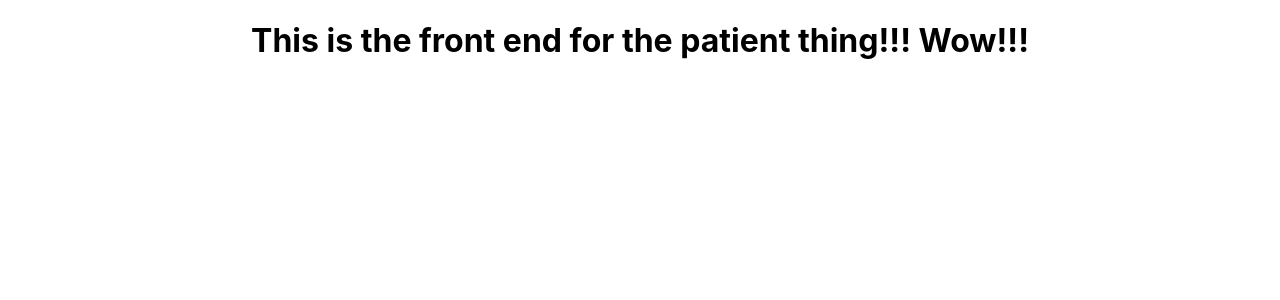
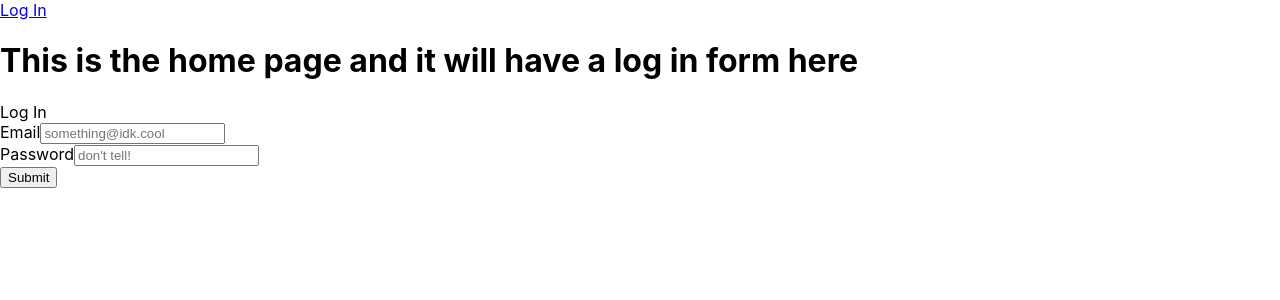
Before and after one commit to Post-Op-Patient-App/Front-End, a React (Create React App) app in the folder post-op-patient-app/: page / in a window 1280 px wide. Shown: the top 300 px of the page. Built offline with nearby package versions, Linux system fonts and the light colour scheme.

Commit message:
getting a home page/login page built

```diff
--- a/post-op-patient-app/package.json
+++ b/post-op-patient-app/package.json
@@ -9,8 +9,10 @@
     "formik": "^2.1.4",
     "react": "^16.12.0",
     "react-dom": "^16.12.0",
+    "react-router-dom": "^5.1.2",
     "react-scripts": "3.3.1",
-    "reactstrap": "^8.4.1"
+    "reactstrap": "^8.4.1",
+    "yup": "^0.28.1"
   },
   "scripts": {
     "start": "react-scripts start",
--- a/post-op-patient-app/src/App.js
+++ b/post-op-patient-app/src/App.js
@@ -1,11 +1,26 @@
 import React from 'react';
+import {BrowserRouter as Router, Route, Switch, Link} from "react-router-dom";
 import './App.css';
+import Patient from "./components/Patient/Patient.js";
+import Home from "./components/Home.js";
 
-function App() {
+function App(props) {
   return (
-    <div className="App">
-      <h1>This is the front end for the patient thing!!! Wow!!!</h1>
-    </div>
+    <main>
+    <Router>
+      <div className="nav-tabs">
+        <Link className="links" to="/">Log In</Link>
+      </div>
+      <Switch>
+        <Route path={`/patient/:${props.id}`}>
+          <Patient id={props.id}/>
+        </Route>
+        <Route path="/">
+          <Home />
+        </Route>
+      </Switch>
+      </Router>
+    </main>
   );
 }
 
--- /dev/null
+++ b/post-op-patient-app/src/components/Home.js
@@ -0,0 +1,26 @@
+import React from "react";
+import Formik from "formik";
+import { Button, Form, FormGroup, Label, Input, Card, CardHeader } from 'reactstrap';
+
+function Home(){
+  return (
+    <div className="home">
+      <h1>This is the home page and it will have a log in form here</h1>
+      <Card>
+      <CardHeader>Log In</CardHeader>
+      <Form inline>
+      <FormGroup className="mb-2 mr-sm-2 mb-sm-0">
+        <Label for="exampleEmail" className="mr-sm-2">Email</Label>
+        <Input type="email" name="email" id="exampleEmail" placeholder="something@idk.cool" />
+      </FormGroup>
+      <FormGroup className="mb-2 mr-sm-2 mb-sm-0">
+        <Label for="examplePassword" className="mr-sm-2">Password</Label>
+        <Input type="password" name="password" id="examplePassword" placeholder="don't tell!" />
+      </FormGroup>
+      <Button>Submit</Button>
+    </Form>
+    </Card>
+    </div>
+  )
+}
+export default Home;
--- a/post-op-patient-app/src/components/Patient/Patient.js
+++ b/post-op-patient-app/src/components/Patient/Patient.js
@@ -0,0 +1,12 @@
+import React from "react";
+import Formik from "formik";
+
+
+function Patient() {
+  return (
+    <div className="patient">
+    <h1>Hello from Patient.js</h1>
+    </div>
+  );
+}
+export default Patient;
```
Also changed, not shown: 1 other file (tests, documents, lock files or other folders).
